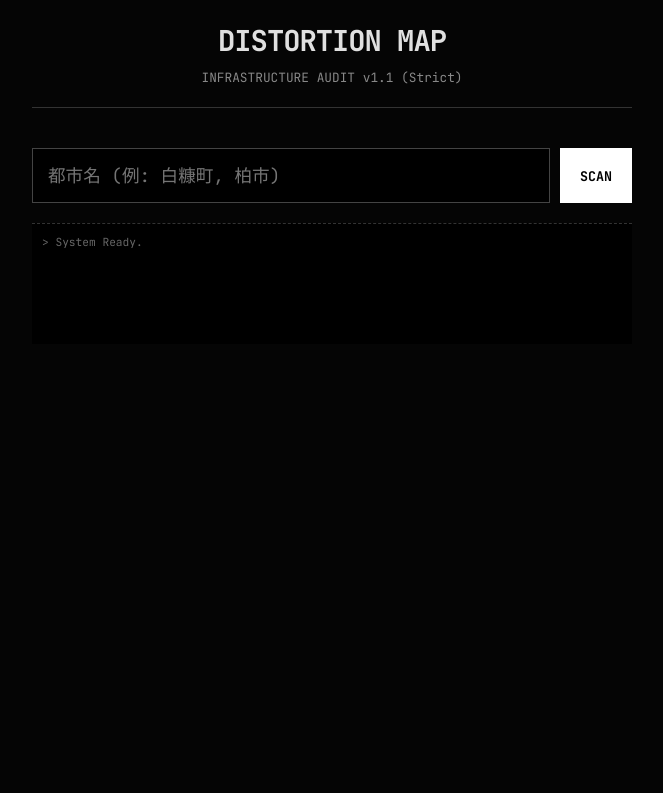
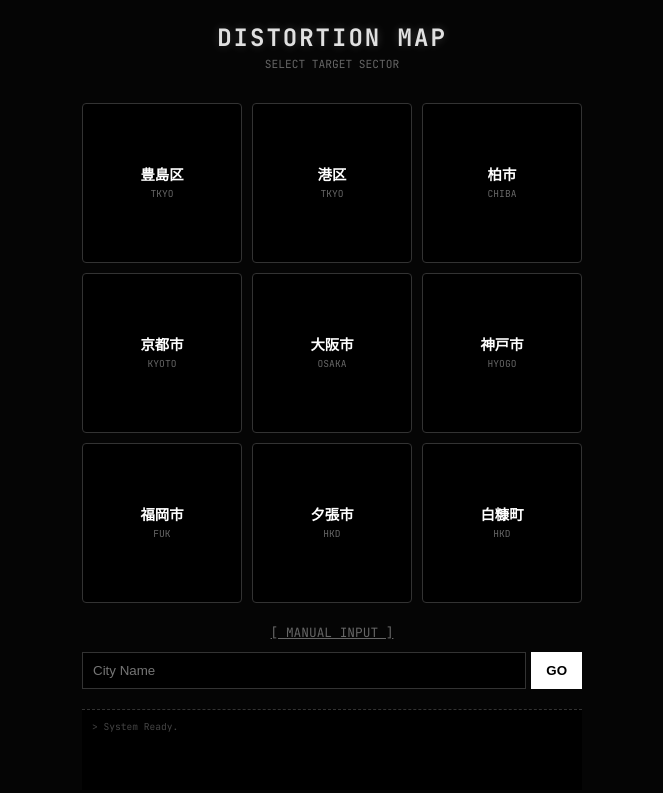
Before and after one commit to SBCM-Alliance/SBCM-Global-Scanner, a plain HTML site: page index.html in a window 1280 px wide. Shown: the whole page, without its empty margins (308-971 px from the left). Drawn offline with Linux system fonts and the light colour scheme.

Commit message:
Update index.html

```diff
--- a/index.html
+++ b/index.html
@@ -3,7 +3,7 @@
 <head>
     <meta charset="UTF-8">
     <meta name="viewport" content="width=device-width, initial-scale=1.0">
-    <title>JAPAN DISTORTION MAP | SBCM Audit</title>
+    <title>JAPAN DISTORTION MAP</title>
 
     <link href="https://fonts.googleapis.com/css2?family=JetBrains+Mono:wght@400;700&display=swap" rel="stylesheet">
     <link rel="stylesheet" href="https://cdnjs.cloudflare.com/ajax/libs/font-awesome/6.4.0/css/all.min.css">
@@ -11,40 +11,53 @@
     <style>
         :root {
             --bg: #050505; --panel: #111; --text: #e0e0e0;
-            --accent: #00ff41; --warn: #ff0055; --sub: #888;
+            --accent: #00ff41; --warn: #ff0055; --sub: #666;
         }
-        body { margin: 0; background: var(--bg); color: var(--text); font-family: 'JetBrains Mono', monospace; padding: 20px; line-height: 1.5; }
-        .container { max-width: 600px; margin: 0 auto; }
+        body { margin: 0; background: var(--bg); color: var(--text); font-family: 'JetBrains Mono', monospace; padding: 20px; line-height: 1.5; user-select: none; }
+        .container { max-width: 500px; margin: 0 auto; }
 
-        header { text-align: center; margin-bottom: 40px; border-bottom: 1px solid #333; padding-bottom: 20px; }
-        h1 { margin: 0; font-size: 1.8rem; letter-spacing: -1px; }
-        .subtitle { font-size: 0.8rem; color: var(--sub); margin-top: 5px; }
+        header { text-align: center; margin-bottom: 30px; }
+        h1 { margin: 0; font-size: 1.5rem; letter-spacing: 2px; text-shadow: 0 0 10px rgba(255,255,255,0.2); }
+        .subtitle { font-size: 0.7rem; color: var(--sub); }
 
-        .search-box { display: flex; gap: 10px; margin-bottom: 20px; }
-        input { flex: 1; background: #000; border: 1px solid #444; color: #fff; padding: 15px; font-family: inherit; font-size: 1.1rem; outline: none; }
-        input:focus { border-color: #fff; }
-        button { background: #fff; color: #000; border: none; padding: 0 20px; font-weight: bold; cursor: pointer; font-family: inherit; }
-        button:hover { opacity: 0.8; }
-        button:disabled { background: #333; color: #888; cursor: not-allowed; }
+        /* KEYPAD GRID */
+        .keypad {
+            display: grid; grid-template-columns: repeat(3, 1fr); gap: 10px;
+            margin-bottom: 20px;
+        }
+        .key-btn {
+            aspect-ratio: 1; /* 正方形 */
+            background: #000; border: 1px solid #333; color: #fff;
+            display: flex; flex-direction: column; align-items: center; justify-content: center;
+            cursor: pointer; transition: 0.1s; border-radius: 4px;
+        }
+        .key-btn:active { background: #222; transform: scale(0.95); border-color: var(--accent); }
+        .key-label { font-size: 0.9rem; font-weight: bold; }
+        .key-sub { font-size: 0.6rem; color: #666; margin-top: 2px; }
 
-        #result-card { display: none; background: var(--panel); border: 1px solid #333; padding: 20px; border-radius: 8px; animation: slideUp 0.5s; }
+        /* RESULT CARD */
+        #result-card { display: none; background: var(--panel); border: 1px solid #333; padding: 20px; border-radius: 8px; animation: slideUp 0.3s; margin-top: 20px; }
 
-        .verdict-box { text-align: center; margin-bottom: 20px; padding: 15px; border: 2px solid #333; }
-        .verdict-title { font-size: 0.8rem; color: var(--sub); text-transform: uppercase; }
-        .verdict-main { font-size: 2.5rem; font-weight: bold; margin: 10px 0; }
+        .verdict-box { text-align: center; margin-bottom: 20px; padding: 10px; border: 2px solid #333; }
+        .verdict-main { font-size: 2rem; font-weight: bold; margin: 5px 0; }
 
         .stat-grid { display: grid; grid-template-columns: 1fr 1fr; gap: 10px; margin-bottom: 20px; }
         .stat-item { background: #000; padding: 10px; border: 1px solid #333; }
-        .stat-label { font-size: 0.7rem; color: var(--sub); display: block; }
-        .stat-val { font-size: 1.2rem; font-weight: bold; }
+        .stat-label { font-size: 0.6rem; color: var(--sub); display: block; }
+        .stat-val { font-size: 1.1rem; font-weight: bold; }
 
-        .log-console { background: #000; color: #666; font-size: 0.7rem; padding: 10px; height: 100px; overflow-y: auto; border-top: 1px dashed #333; margin-top: 20px; }
+        /* LOG */
+        .log-console { background: #000; color: #444; font-size: 0.6rem; padding: 10px; height: 60px; overflow-y: auto; border-top: 1px dashed #333; margin-top: 20px; }
 
+        /* COLORS */
         .safe { color: var(--accent); border-color: var(--accent); }
         .critical { color: var(--warn); border-color: var(--warn); }
         .warning { color: orange; border-color: orange; }
 
-        @keyframes slideUp { from { opacity: 0; transform: translateY(20px); } to { opacity: 1; transform: translateY(0); } }
+        /* UTILS */
+        .hidden { display: none; }
+        .loading { opacity: 0.5; pointer-events: none; }
+        @keyframes slideUp { from { opacity: 0; transform: translateY(10px); } to { opacity: 1; transform: translateY(0); } }
     </style>
 </head>
 <body>
@@ -52,38 +65,62 @@
     <div class="container">
         <header>
             <h1>DISTORTION MAP</h1>
-            <div class="subtitle">INFRASTRUCTURE AUDIT v1.1 (Strict)</div>
+            <div class="subtitle">SELECT TARGET SECTOR</div>
         </header>
 
-        <div class="search-box">
-            <input type="text" id="city-input" placeholder="都市名 (例: 白糠町, 柏市)">
-            <button id="btn-scan" onclick="startAudit()">SCAN</button>
+        <!-- 3x3 KEYPAD -->
+        <div class="keypad" id="keypad">
+            <div class="key-btn" onclick="scan('豊島区')"><span class="key-label">豊島区</span><span class="key-sub">TKYO</span></div>
+            <div class="key-btn" onclick="scan('港区')"><span class="key-label">港区</span><span class="key-sub">TKYO</span></div>
+            <div class="key-btn" onclick="scan('柏市')"><span class="key-label">柏市</span><span class="key-sub">CHIBA</span></div>
+
+            <div class="key-btn" onclick="scan('京都市')"><span class="key-label">京都市</span><span class="key-sub">KYOTO</span></div>
+            <div class="key-btn" onclick="scan('大阪市')"><span class="key-label">大阪市</span><span class="key-sub">OSAKA</span></div>
+            <div class="key-btn" onclick="scan('神戸市')"><span class="key-label">神戸市</span><span class="key-sub">HYOGO</span></div>
+
+            <div class="key-btn" onclick="scan('福岡市')"><span class="key-label">福岡市</span><span class="key-sub">FUK</span></div>
+            <div class="key-btn" onclick="scan('夕張市')"><span class="key-label">夕張市</span><span class="key-sub">HKD</span></div>
+            <div class="key-btn" onclick="scan('白糠町')"><span class="key-label">白糠町</span><span class="key-sub">HKD</span></div>
         </div>
 
+        <!-- MANUAL INPUT TOGGLE -->
+        <div style="text-align:center; font-size:0.8rem; margin-bottom:10px;">
+            <a href="#" onclick="toggleManual()" style="color:#666;">[ MANUAL INPUT ]</a>
+        </div>
+        <div id="manual-input" class="hidden" style="display:flex; gap:5px; margin-bottom:20px;">
+            <input type="text" id="city-in" placeholder="City Name" style="flex:1; background:#000; border:1px solid #333; color:#fff; padding:10px;">
+            <button onclick="scan(document.getElementById('city-in').value)" style="background:#fff; border:none; font-weight:bold; padding:0 15px;">GO</button>
+        </div>
+
+        <!-- RESULT -->
         <div id="result-card">
+            <div style="text-align:right; margin-bottom:5px;">
+                <span id="target-name" style="font-weight:bold; color:#fff;">TARGET</span>
+            </div>
+
             <div id="verdict-box" class="verdict-box">
                 <div class="verdict-title">INFRASTRUCTURE STATUS</div>
-                <div id="verdict-text" class="verdict-main">ANALYZING...</div>
-                <div id="verdict-desc" style="font-size:0.9rem;">---</div>
+                <div id="verdict-text" class="verdict-main">---</div>
+                <div id="verdict-desc" style="font-size:0.8rem;">---</div>
             </div>
 
             <div class="stat-grid">
                 <div class="stat-item">
-                    <span class="stat-label">ROAD LENGTH (Radius 2km)</span>
+                    <span class="stat-label">ROAD (2km)</span>
                     <span id="val-road" class="stat-val">0 km</span>
                 </div>
                 <div class="stat-item">
-                    <span class="stat-label">REAL INTERSECTIONS</span>
+                    <span class="stat-label">NODES</span>
                     <span id="val-node" class="stat-val">0</span>
                 </div>
                 <div class="stat-item" style="grid-column: span 2;">
-                    <span class="stat-label">BURDEN SCORE (m/Intersection)</span>
-                    <span id="val-score" class="stat-val">0.0</span>
+                    <span class="stat-label">MAINTENANCE BURDEN</span>
+                    <span id="val-score" class="stat-val">0.0</span> <span style="font-size:0.7rem; color:#666;">m/node</span>
                 </div>
             </div>
 
-            <a id="tweet-btn" href="#" target="_blank" style="display:block; text-align:center; color:#fff; text-decoration:none; border:1px solid #fff; padding:10px; font-weight:bold;">
-                <i class="fab fa-x-twitter"></i> 結果を告発する
+            <a id="tweet-btn" href="#" target="_blank" style="display:block; text-align:center; color:#fff; text-decoration:none; border:1px solid #fff; padding:10px; font-weight:bold; font-size:0.9rem;">
+                <i class="fab fa-x-twitter"></i> SHARE REPORT
             </a>
         </div>
 
@@ -98,87 +135,64 @@
             c.innerHTML = `> ${msg}<br>` + c.innerHTML;
         }
 
-        async function startAudit() {
-            const city = document.getElementById('city-input').value;
+        function toggleManual() {
+            const el = document.getElementById('manual-input');
+            el.style.display = el.style.display === 'none' ? 'flex' : 'none';
+        }
+
+        async function scan(city) {
             if (!city) return;
 
-            // UI Reset
-            const btn = document.getElementById('btn-scan');
-            btn.disabled = true; btn.innerText = "SCANNING...";
+            // UI Lock
+            document.getElementById('keypad').classList.add('loading');
             document.getElementById('result-card').style.display = 'block';
-            document.getElementById('verdict-text').innerText = "CALCULATING...";
+            document.getElementById('target-name').innerText = city.toUpperCase();
+            document.getElementById('verdict-text').innerText = "SCANNING...";
             document.getElementById('verdict-box').className = "verdict-box";
 
             try {
-                log(`Locating ${city}...`);
+                log(`Targeting ${city}...`);
 
-                // 1. Coordinates
+                // 1. Coords
                 const geoRes = await fetch(`https://nominatim.openstreetmap.org/search?format=json&q=${city}`);
                 const geoData = await geoRes.json();
-                if (!geoData || geoData.length === 0) throw new Error("City not found.");
+                if (!geoData.length) throw new Error("Target not found.");
                 const lat = geoData[0].lat;
                 const lon = geoData[0].lon;
-                log(`Target Locked: ${lat}, ${lon}`);
 
-                // 2. Fetch OSM Data (Strict Mode: Highway only)
-                log("Fetching road network...");
+                // 2. OSM Data (Strict Highway)
+                log("Fetching vector data...");
                 const radius = 2000;
-                const query = `
-                    [out:json];
-                    (
-                      way["highway"]
-                         ["highway"!~"footway|cycleway|path|service|track|steps"]
-                         (around:${radius},${lat},${lon});
-                    );
-                    out body;
-                    >;
-                    out skel qt;
-                `;
+                const query = `[out:json];(way["highway"]["highway"!~"footway|cycleway|path|service|track|steps"](around:${radius},${lat},${lon}););out body;>;out skel qt;`;
 
                 const osmRes = await fetch(OVERPASS_API, { method: 'POST', body: query });
                 const osmData = await osmRes.json();
 
-                // 3. Analyze Logic (Intersection Counting)
-                log(`Processing ${osmData.elements.length} elements...`);
+                // 3. Analysis (Intersection Count)
+                log("Calculating topology...");
+                let nodeUsage = {};
+                let roadLength = 0;
+                const nodeMap = {};
 
-                let nodeUsage = {}; // nodeID -> count
-                let roadLength = 0;
-                const nodeMap = {}; // ID -> coords
-
-                // First pass: Map nodes
                 osmData.elements.forEach(el => {
-                    if (el.type === 'node') {
-                        nodeMap[el.id] = {lat: el.lat, lon: el.lon};
-                    }
+                    if (el.type === 'node') nodeMap[el.id] = {lat: el.lat, lon: el.lon};
                 });
 
-                // Second pass: Process ways
                 osmData.elements.forEach(el => {
                     if (el.type === 'way' && el.nodes) {
-                        // Count node usage for Intersection detection
-                        el.nodes.forEach(n => {
-                            nodeUsage[n] = (nodeUsage[n] || 0) + 1;
-                        });
-
-                        // Calc Length
+                        el.nodes.forEach(n => nodeUsage[n] = (nodeUsage[n] || 0) + 1);
                         for(let i=0; i<el.nodes.length-1; i++) {
                             const n1 = nodeMap[el.nodes[i]];
                             const n2 = nodeMap[el.nodes[i+1]];
-                            if(n1 && n2) {
-                                roadLength += getDistance(n1.lat, n1.lon, n2.lat, n2.lon);
-                            }
+                            if(n1 && n2) roadLength += getDistance(n1.lat, n1.lon, n2.lat, n2.lon);
                         }
                     }
                 });
 
-                // Count TRUE Intersections (Nodes shared by > 1 way)
                 let intersections = 0;
-                for (let id in nodeUsage) {
-                    if (nodeUsage[id] > 1) intersections++;
-                }
+                for (let id in nodeUsage) if (nodeUsage[id] > 1) intersections++;
 
                 const km = roadLength / 1000;
-                // Safety: avoid division by zero
                 const score = intersections > 0 ? roadLength / intersections : 9999;
 
                 // 4. Render
@@ -186,53 +200,36 @@
                 document.getElementById('val-node').innerText = intersections.toLocaleString();
                 document.getElementById('val-score').innerText = score.toFixed(1);
 
-                // Verdict Logic (Strict)
                 const vBox = document.getElementById('verdict-box');
                 const vText = document.getElementById('verdict-text');
                 const vDesc = document.getElementById('verdict-desc');
 
                 let status = "";
-                // 基準: 交差点間隔が200mを超えると、明らかにスカスカ（田舎の一本道）
                 if (score > 200) {
-                    vBox.classList.add("critical");
-                    vText.innerText = "CRITICAL";
-                    vDesc.innerText = "維持困難：低密度・拡散型都市";
-                    status = "【危険】";
+                    vBox.classList.add("critical"); vText.innerText = "CRITICAL"; vDesc.innerText = "MAINTENANCE IMPOSSIBLE"; status = "【危険】維持困難";
                 } else if (score < 130) {
-                    vBox.classList.add("safe");
-                    vText.innerText = "SUSTAINABLE";
-                    vDesc.innerText = "高効率：コンパクトシティ";
-                    status = "【優秀】";
+                    vBox.classList.add("safe"); vText.innerText = "SUSTAINABLE"; vDesc.innerText = "COMPACT & EFFICIENT"; status = "【優秀】高効率";
                 } else {
-                    vBox.classList.add("warning");
-                    vText.innerText = "WARNING";
-                    vDesc.innerText = "注意：効率低下の兆候あり";
-                    status = "【注意】";
+                    vBox.classList.add("warning"); vText.innerText = "WARNING"; vDesc.innerText = "SPRAWL DETECTED"; status = "【注意】拡散傾向";
                 }
 
-                const tweet = `【SBCM都市監査】\n📍 ${city} のインフラ効率\n\n🛣️ 負担指数: ${score.toFixed(1)}m/交差点\n⚖️ 判定: ${status}\n\n#SBCM #DistortionMap`;
+                const tweet = `【SBCM都市監査】\n📍 ${city} のインフラ効率\n\n🛣️ 負担指数: ${score.toFixed(1)}m/node\n⚖️ 判定: ${status}\n\n#SBCM #DistortionMap`;
                 document.getElementById('tweet-btn').href = `https://twitter.com/intent/tweet?text=${encodeURIComponent(tweet)}`;
-
-                log("Audit Complete.");
+                log("Done.");
 
             } catch (e) {
-                log("ERROR: " + e.message);
-                alert("エラー: データの取得に失敗しました。");
+                log("Error: " + e.message);
+                alert("Scan Failed.");
             } finally {
-                btn.disabled = false; btn.innerText = "SCAN";
+                document.getElementById('keypad').classList.remove('loading');
             }
         }
 
-        // Distance Calc
         function getDistance(lat1, lon1, lat2, lon2) {
-            const R = 6371e3;
-            const φ1 = lat1 * Math.PI/180;
-            const φ2 = lat2 * Math.PI/180;
-            const Δφ = (lat2-lat1) * Math.PI/180;
-            const Δλ = (lon2-lon1) * Math.PI/180;
+            const R = 6371e3; const φ1 = lat1 * Math.PI/180; const φ2 = lat2 * Math.PI/180;
+            const Δφ = (lat2-lat1) * Math.PI/180; const Δλ = (lon2-lon1) * Math.PI/180;
             const a = Math.sin(Δφ/2) * Math.sin(Δφ/2) + Math.cos(φ1) * Math.cos(φ2) * Math.sin(Δλ/2) * Math.sin(Δλ/2);
-            const c = 2 * Math.atan2(Math.sqrt(a), Math.sqrt(1-a));
-            return R * c;
+            return R * 2 * Math.atan2(Math.sqrt(a), Math.sqrt(1-a));
         }
     </script>
 </body>
```
